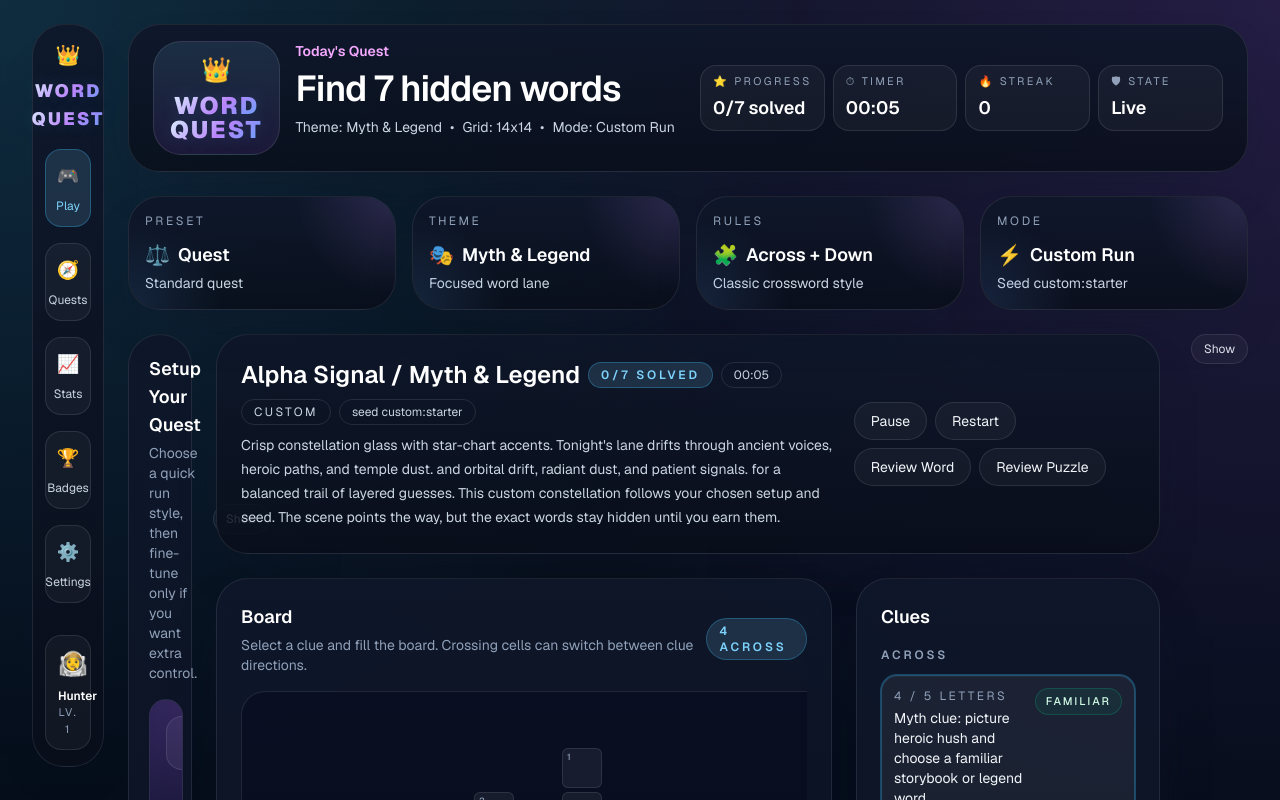
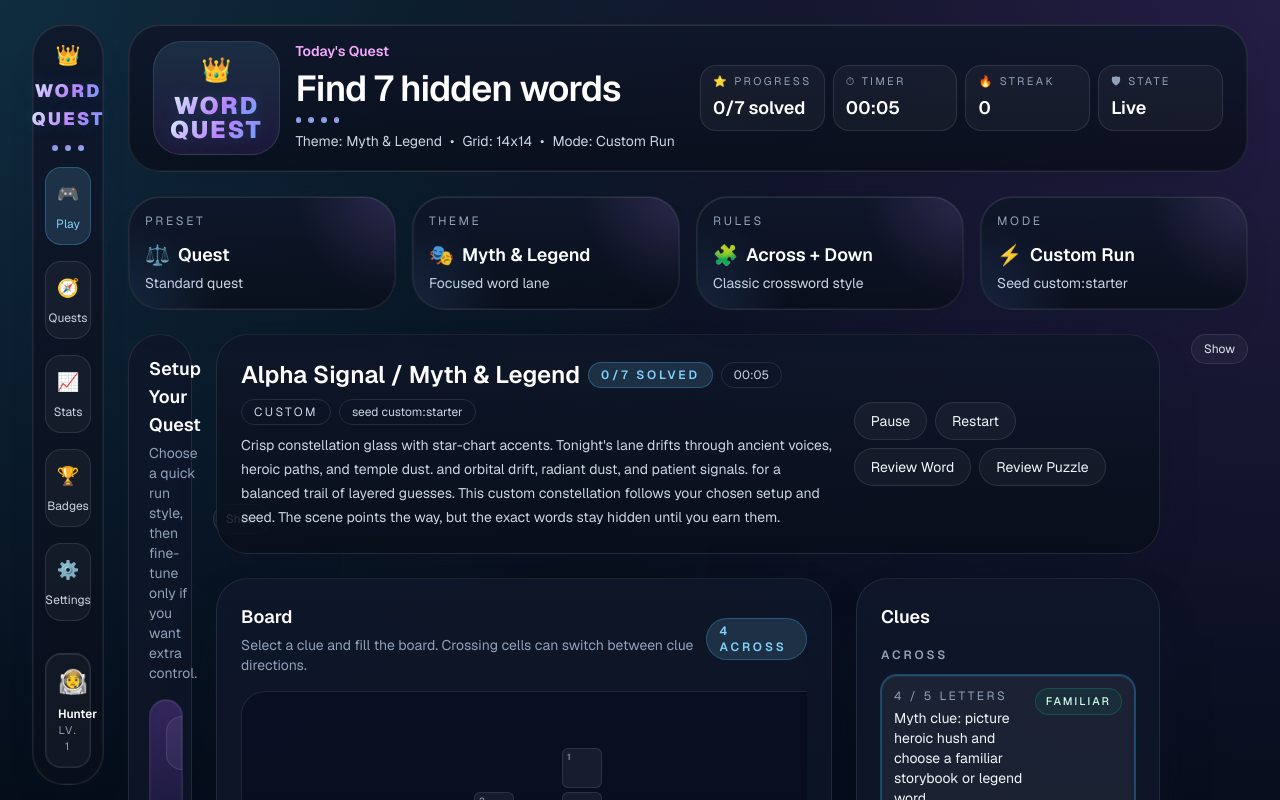
Before and after one commit to dmoliveira/ai-word-puzzle, a Next.js app: page / in a window 1280 px wide. Shown: the top 800 px of the page. Built offline with nearby package versions, Linux system fonts and the light colour scheme.

Commit message:
Add quest card emblem styling

```diff
--- a/app/components/word-puzzle-studio.tsx
+++ b/app/components/word-puzzle-studio.tsx
@@ -1246,11 +1246,12 @@ function getSolvedTrailClass(state: PersistedRunState, cell: PuzzleBoardCell) {
     <main className={`scroll-shell ${theme.className} min-h-screen px-4 py-6 sm:px-6 lg:px-8`}>
       <div className="mx-auto grid w-full max-w-[96rem] gap-6 xl:grid-cols-[4.5rem_minmax(0,1fr)]">
         <aside className="hidden xl:flex xl:flex-col xl:items-center xl:gap-4">
-          <div className="glass-card flex w-full flex-col items-center gap-4 rounded-[2rem] px-3 py-4">
+          <div className="glass-card quest-card-frame flex w-full flex-col items-center gap-4 rounded-[2rem] px-3 py-4">
             <div className="text-center">
               <div className="text-xl">👑</div>
               <div className="quest-logo mt-2 text-lg font-black uppercase tracking-[0.12em]">Word</div>
               <div className="quest-logo text-lg font-black uppercase tracking-[0.12em]">Quest</div>
+              <div className="quest-spark-row mt-3 justify-center"><span /><span /><span /></div>
             </div>
             {[
               ["🎮", "Play"],
@@ -1265,7 +1266,7 @@ function getSolvedTrailClass(state: PersistedRunState, cell: PuzzleBoardCell) {
               </button>
             ))}
 
-            <div className="mt-4 w-full rounded-2xl border border-white/10 bg-white/4 px-3 py-3 text-center">
+            <div className="quest-card-frame mt-4 w-full rounded-2xl border border-white/10 bg-white/4 px-3 py-3 text-center">
               <div className="text-2xl">🧑‍🚀</div>
               <div className="mt-2 text-xs font-semibold text-white">Hunter</div>
               <div className="text-[11px] uppercase tracking-[0.18em] text-slate-400">Lv. {Math.max(1, progress.bestStreak + 1)}</div>
@@ -1274,7 +1275,7 @@ function getSolvedTrailClass(state: PersistedRunState, cell: PuzzleBoardCell) {
         </aside>
 
         <div className="flex flex-col gap-6">
-        <section className="glass-card overflow-hidden rounded-[2rem] px-5 py-4 sm:px-6">
+        <section className="glass-card quest-card-frame overflow-hidden rounded-[2rem] px-5 py-4 sm:px-6">
           <div className="flex flex-col gap-5 lg:flex-row lg:items-center lg:justify-between">
             <div className="flex items-start gap-4">
               <div className="hidden rounded-[1.75rem] border border-white/10 bg-[linear-gradient(180deg,rgba(125,211,252,0.12),rgba(168,85,247,0.12))] px-4 py-3 text-center xl:block">
@@ -1285,6 +1286,7 @@ function getSolvedTrailClass(state: PersistedRunState, cell: PuzzleBoardCell) {
               <div className="space-y-2">
                 <div className="text-sm font-semibold text-fuchsia-300">Today&apos;s Quest</div>
                 <h1 className="text-3xl font-semibold tracking-tight text-white sm:text-4xl">Find {state.run.words.length} hidden words</h1>
+                <div className="quest-spark-row"><span /><span /><span /><span /></div>
                 <div className="flex flex-wrap gap-2 text-sm text-slate-300">
                   <span>Theme: {state.run.words[0]?.topicLabel ?? "Mixed"}</span>
                   <span>•</span>
@@ -1316,22 +1318,22 @@ function getSolvedTrailClass(state: PersistedRunState, cell: PuzzleBoardCell) {
         </section>
 
         <section className="grid gap-4 sm:grid-cols-2 xl:grid-cols-4">
-          <div className="quest-card-glow glass-card rounded-[2rem] p-4">
+          <div className="quest-card-glow quest-card-frame glass-card rounded-[2rem] p-4">
             <div className="text-xs uppercase tracking-[0.22em] text-slate-400">Preset</div>
             <div className="mt-3 flex items-center gap-2 text-lg font-semibold text-white capitalize"><span className="text-xl">⚖️</span>{options.challenge}</div>
             <div className="mt-1 text-sm text-slate-300">{options.learningMode ? "Learning-friendly" : "Standard quest"}</div>
           </div>
-          <div className="quest-card-glow glass-card rounded-[2rem] p-4">
+          <div className="quest-card-glow quest-card-frame glass-card rounded-[2rem] p-4">
             <div className="text-xs uppercase tracking-[0.22em] text-slate-400">Theme</div>
             <div className="mt-3 flex items-center gap-2 text-lg font-semibold text-white"><span className="text-xl">🎭</span>{state.run.words[0]?.topicLabel ?? "Mixed"}</div>
             <div className="mt-1 text-sm text-slate-300">Focused word lane</div>
           </div>
-          <div className="quest-card-glow glass-card rounded-[2rem] p-4">
+          <div className="quest-card-glow quest-card-frame glass-card rounded-[2rem] p-4">
             <div className="text-xs uppercase tracking-[0.22em] text-slate-400">Rules</div>
             <div className="mt-3 flex items-center gap-2 text-lg font-semibold text-white"><span className="text-xl">🧩</span>Across + Down</div>
             <div className="mt-1 text-sm text-slate-300">Classic crossword style</div>
           </div>
-          <div className="quest-card-glow glass-card rounded-[2rem] p-4">
+          <div className="quest-card-glow quest-card-frame glass-card rounded-[2rem] p-4">
             <div className="text-xs uppercase tracking-[0.22em] text-slate-400">Mode</div>
             <div className="mt-3 flex items-center gap-2 text-lg font-semibold text-white"><span className="text-xl">⚡</span>{options.mode === "daily" ? "Daily Spark" : "Custom Run"}</div>
             <div className="mt-1 text-sm text-slate-300">Seed {state.run.seed.replace(/^daily:/, "")}</div>
@@ -1350,7 +1352,7 @@ function getSolvedTrailClass(state: PersistedRunState, cell: PuzzleBoardCell) {
               </button>
             </div>
             <div className={leftSidebarOpen ? "space-y-5" : "hidden xl:block"}>
-              <div className="quest-card-glow overflow-hidden rounded-[1.75rem] border border-white/10 bg-[linear-gradient(180deg,rgba(91,33,182,0.18),rgba(15,23,42,0.18))] p-4">
+              <div className="quest-card-glow quest-card-frame overflow-hidden rounded-[1.75rem] border border-white/10 bg-[linear-gradient(180deg,rgba(91,33,182,0.18),rgba(15,23,42,0.18))] p-4">
                 <div className="flex items-start gap-3">
                   <div className="rounded-2xl border border-white/10 bg-white/6 px-3 py-2 text-3xl">🧙</div>
                   <div>
--- a/app/globals.css
+++ b/app/globals.css
@@ -125,6 +125,27 @@ body::before {
   pointer-events: none;
 }
 
+.quest-card-frame {
+  box-shadow:
+    inset 0 0 0 1px rgb(255 255 255 / 0.05),
+    inset 0 1px 0 rgb(255 255 255 / 0.06),
+    0 20px 40px -28px rgb(15 23 42 / 0.85);
+}
+
+.quest-spark-row {
+  display: flex;
+  gap: 0.45rem;
+  align-items: center;
+}
+
+.quest-spark-row span {
+  width: 0.35rem;
+  height: 0.35rem;
+  border-radius: 9999px;
+  background: linear-gradient(135deg, #c084fc, #7dd3fc);
+  opacity: 0.9;
+}
+
 .completion-burst::before,
 .completion-burst::after {
   position: absolute;
```
